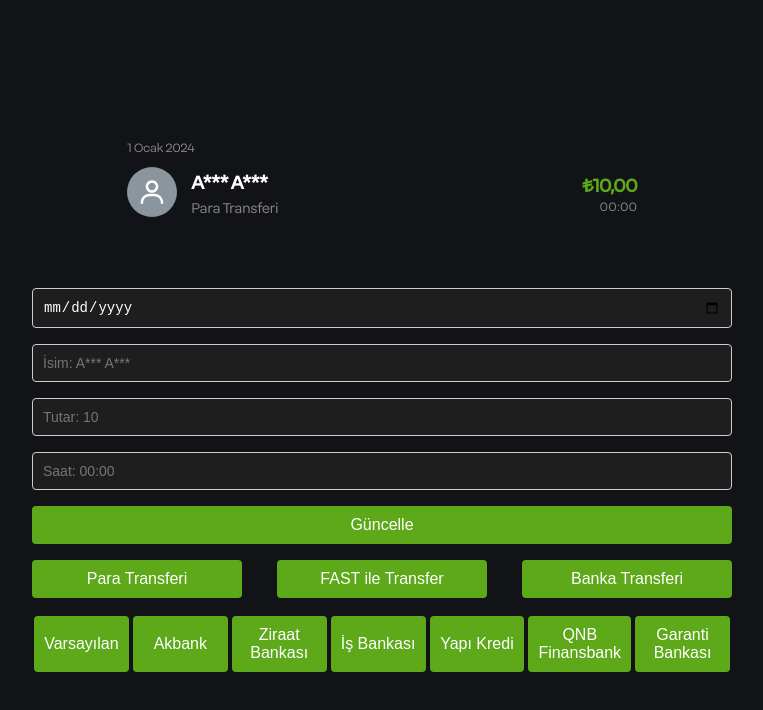
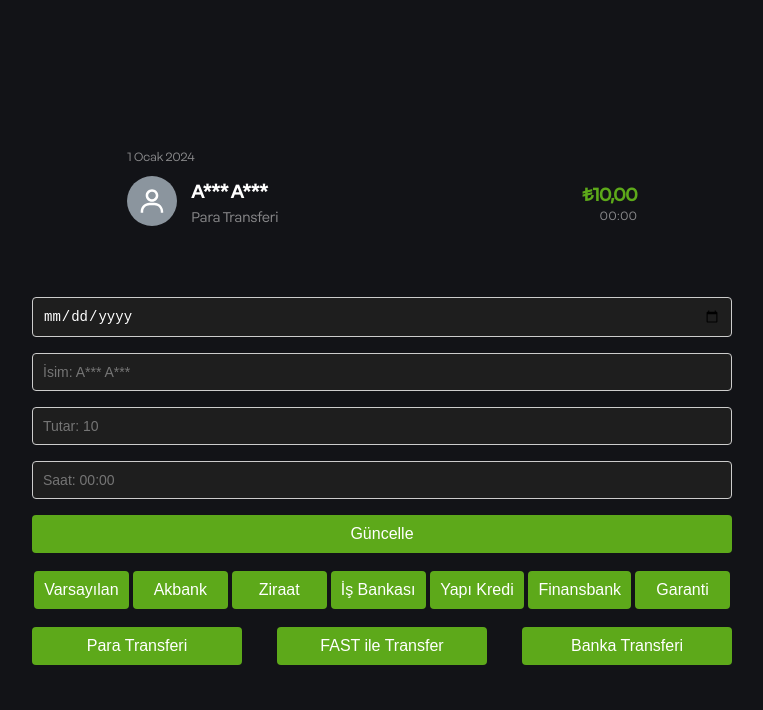
Before and after one commit to ardaltunel/papara-fake-money-transfer, a plain HTML site: page index.html in a window 1280 px wide. Shown: the whole page, without its empty margins (258-1021 px from the left). Drawn offline with Linux system fonts and the light colour scheme.

Commit message:
Update index.html

```diff
--- a/index.html
+++ b/index.html
@@ -32,22 +32,22 @@
         <button onclick="updateTransferDetails()">Güncelle</button>
     </div>
 
+    <div class="avatar-buttons">
+        <button onclick="changeAvatar('svg/default.svg')">Varsayılan</button>
+        <button onclick="changeAvatar('svg/akbank.svg')">Akbank</button>
+        <button onclick="changeAvatar('svg/ziraatbankasi.svg')">Ziraat</button>
+        <button onclick="changeAvatar('svg/isbankasi.svg')">İş Bankası</button>
+        <button onclick="changeAvatar('svg/yapikredi.svg')">Yapı Kredi</button>
+        <button onclick="changeAvatar('svg/qnbfinans.svg')">Finansbank</button>
+        <button onclick="changeAvatar('svg/garantibankasi.svg')">Garanti</button>
+    </div>
+
     <div class="button-container">
         <button onclick="changeDescription('Para Transferi')">Para Transferi</button>
         <button onclick="changeDescription('FAST ile Transfer')">FAST ile Transfer</button>
         <button onclick="changeDescription('Banka Transferi')">Banka Transferi</button>
     </div>
 
-    <div class="avatar-buttons">
-        <button onclick="changeAvatar('svg/default.svg')">Varsayılan</button>
-        <button onclick="changeAvatar('svg/akbank.svg')">Akbank</button>
-        <button onclick="changeAvatar('svg/ziraatbankasi.svg')">Ziraat Bankası</button>
-        <button onclick="changeAvatar('svg/isbankasi.svg')">İş Bankası</button>
-        <button onclick="changeAvatar('svg/yapikredi.svg')">Yapı Kredi</button>
-        <button onclick="changeAvatar('svg/qnbfinans.svg')">QNB Finansbank</button>
-        <button onclick="changeAvatar('svg/garantibankasi.svg')">Garanti Bankası</button>
-    </div>
-
     <script src="script.js"></script>
 </body>
 </html>
```
